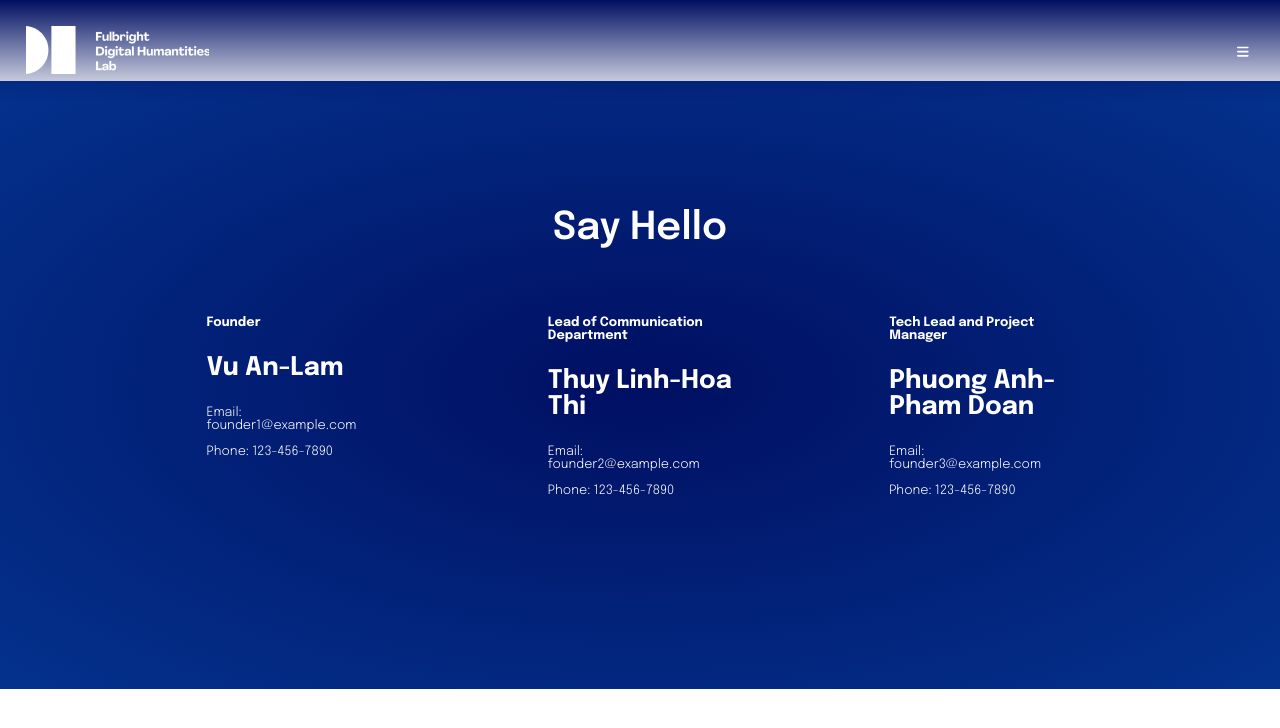
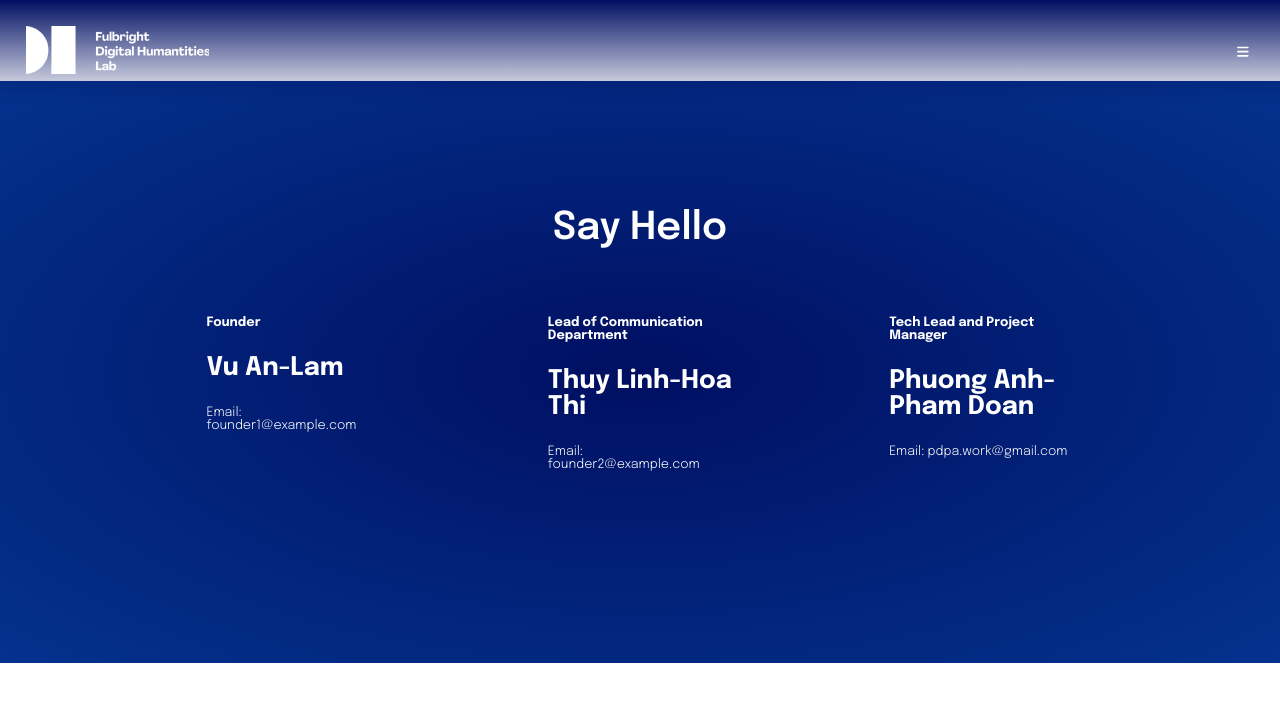
Before and after one commit to DHLabFUV/DHLab-Website-Official, a React (Create React App) app: page / in a window 1280 px wide. Shown: the top 728 px of the page. Built offline with nearby package versions, Linux system fonts and the light colour scheme.

Commit message:
Update CSS error

```diff
--- a/src/frontend/footer/footer.css
+++ b/src/frontend/footer/footer.css
@@ -37,8 +37,8 @@ p{
     content: '';
     position: absolute;
     width: 100%;
-    height: 4px;
-    border-radius: 3px;
+    height: 3px;
+    border-radius: 2px;
     background-color: #fff;
     bottom: 0;
     left: 0;
@@ -46,3 +46,8 @@ p{
     transform: scaleX(0);
     transition: transform .3s ease-in-out;
   }
+
+.link:hover::before {
+    transform-origin: left;
+    transform: scaleX(1);
+  }
--- a/src/frontend/footer/footer.js
+++ b/src/frontend/footer/footer.js
@@ -25,19 +25,16 @@ const Footer = () => {
             <h4>Founder</h4>
             <h3>Vu An-Lam</h3>
             <p>Email: founder1@example.com</p>
-            <p>Phone: 123-456-7890</p>
           </div>
           <div class="grid-item">
             <h4>Lead of Communication Department</h4>
             <h3>Thuy Linh-Hoa Thi</h3>
             <p>Email: founder2@example.com</p>
-            <p>Phone: 123-456-7890</p>
           </div>
           <div class="grid-item">
             <h4>Tech Lead and Project Manager</h4>
             <h3>Phuong Anh-Pham Doan</h3>
-            <p>Email: founder3@example.com</p>
-            <p>Phone: 123-456-7890</p>
+            <p>Email: pdpa.work@gmail.com</p>
           </div>
         </div>
       </div>
```
